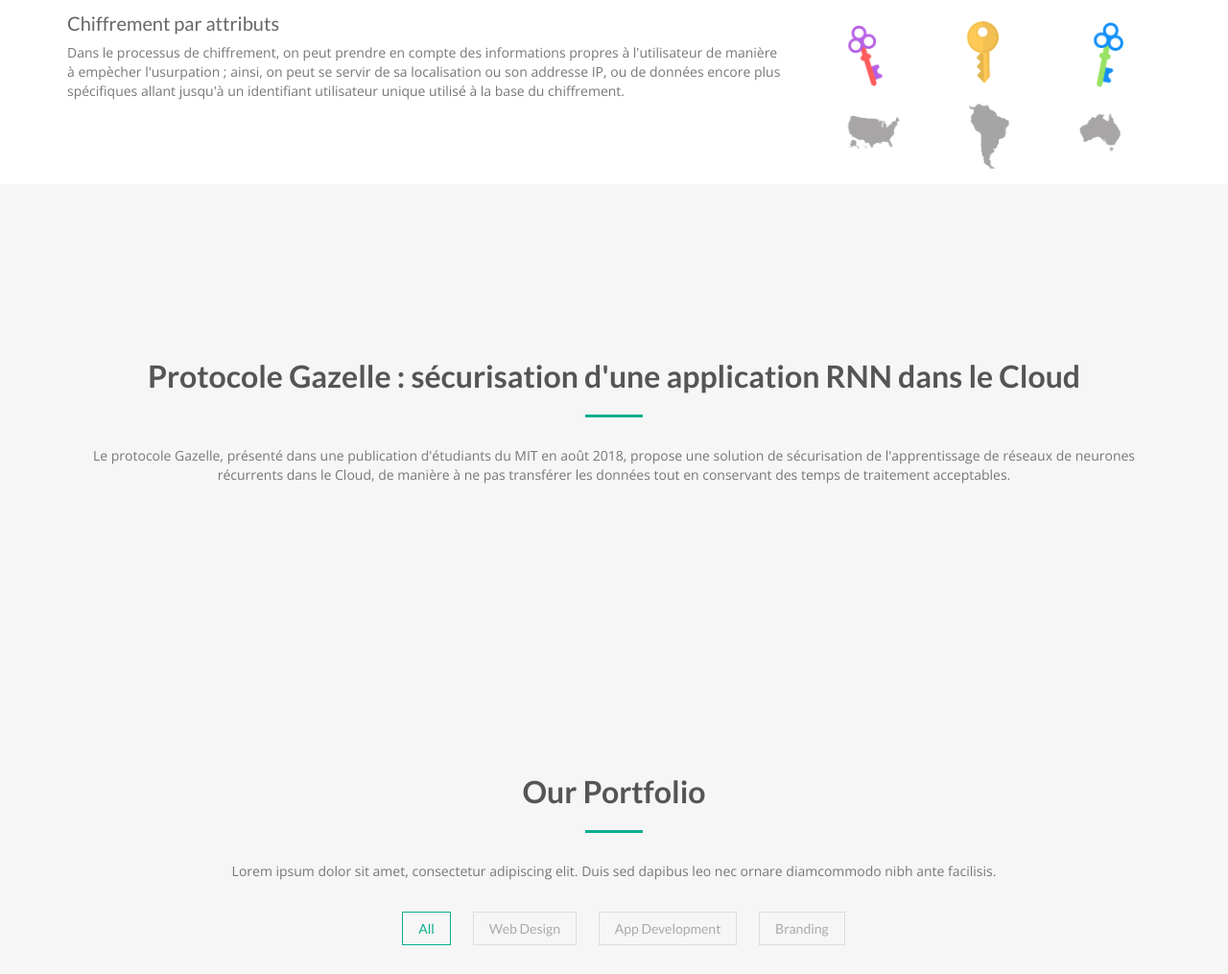
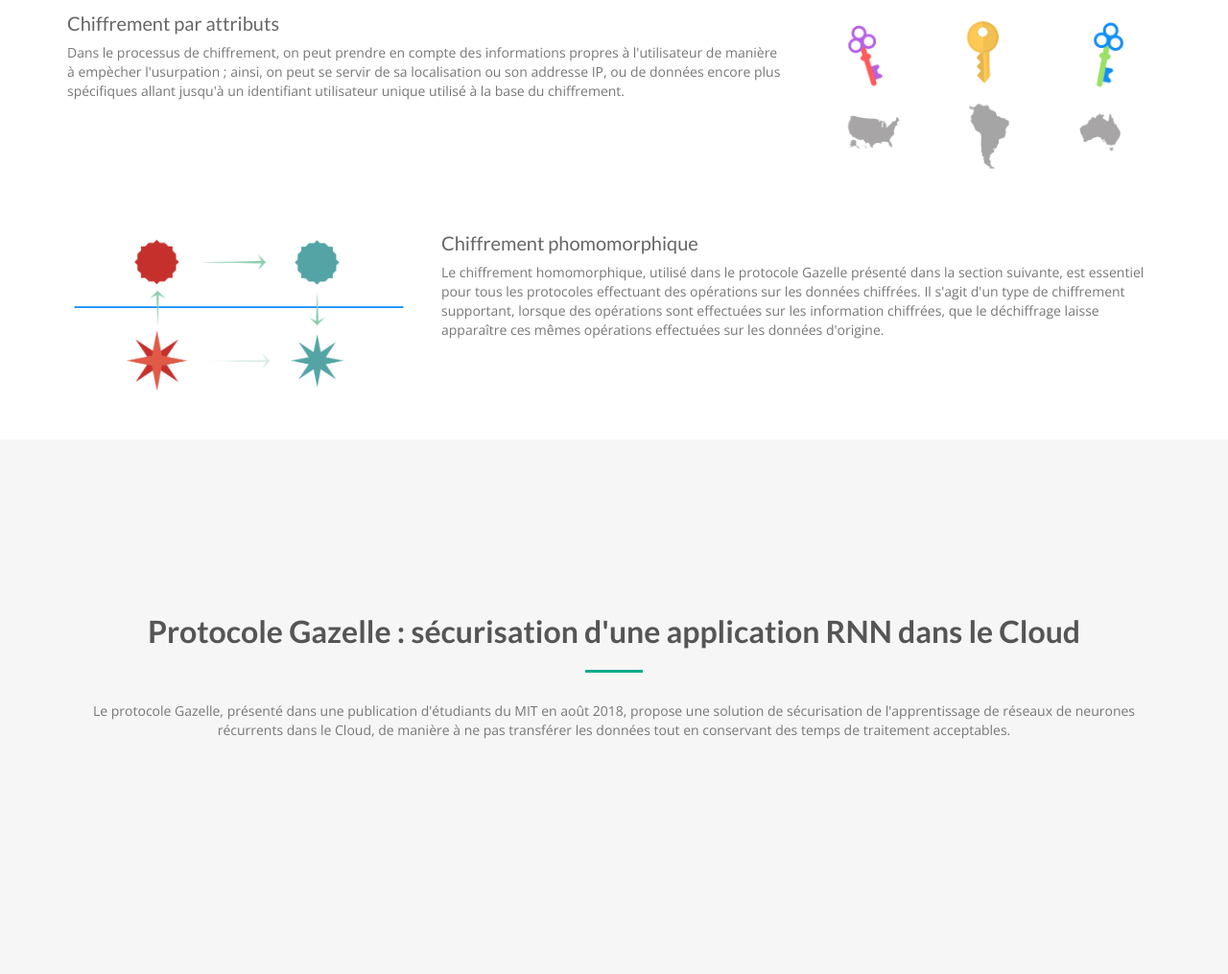
Before and after one commit to pdeperth/VT-ECL, a plain HTML site: page index.html in a window 1280 px wide. Shown: the part 4088-5103 px from the top of the page at 96% size. Drawn offline with nearby package versions, Linux system fonts and the light colour scheme.

Commit message:
homomorphique

```diff
--- a/index.html
+++ b/index.html
@@ -229,6 +229,24 @@
           </div>
       </div>
     </div>
+
+    <div class="space"></div>
+    <div class="row">
+      <div class="col-sm-6 col-md-6 col-lg-4 web">
+          <div class="hover-bg">
+            <a href="img/chiffrement/chiffrement_homomorphique.png" rel="prettyPhoto">
+              <img src="img/chiffrement/chiffrement_homomorphique.png" class="img-responsive">
+            </a>
+          </div>
+      </div>
+      <div class="col-md-8">
+        <div class="about-text">
+          <h4>Chiffrement phomomorphique</h4>
+          <p>Le chiffrement homomorphique, utilisé dans le protocole Gazelle présenté dans la section suivante, est essentiel pour tous les protocoles effectuant des opérations sur les données chiffrées. Il s'agit d'un type de chiffrement supportant, lorsque des opérations sont effectuées sur les information chiffrées, que le déchiffrage laisse apparaître ces mêmes opérations effectuées sur les données d'origine.</p>
+          </div>
+      </div>
+    </div>
+    <div class="space"></div>
   </div>
 </div>
 
```
